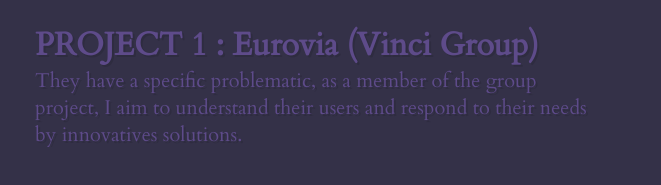
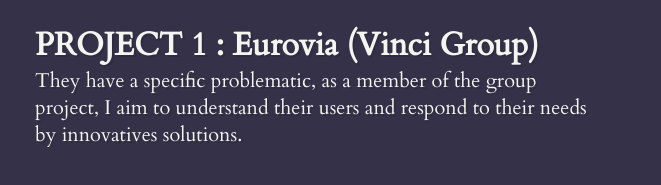
Before and after one commit to Elizaure/sliderbusinessp, a plain HTML site: page index.html in a window 1280 px wide. Shown: the part 453-638 px from the top of the page, without its empty margins (0-661 px from the left). Drawn offline with nearby package versions, Linux system fonts and the light colour scheme.

Commit message:
color titres

```diff
--- a/css/style.css
+++ b/css/style.css
@@ -45,14 +45,14 @@ body, hmtl{background: #343148; font-family: 'Cardo', sans-serif;}
 
 #slider-wrap ul#slider li > div h3{
 	font-size:32px;
-	color: #5E4B8A;
+	color: #F4F5F0;
 	font-family: Cardo;
 }
 
 #slider-wrap ul#slider li > div span{
 	font-family: Cardo;
 	font-size:20px;
-	color: #5E4B8A;
+	color: #F4F5F0;
 }
 
 #slider-wrap ul#slider li i{
```
